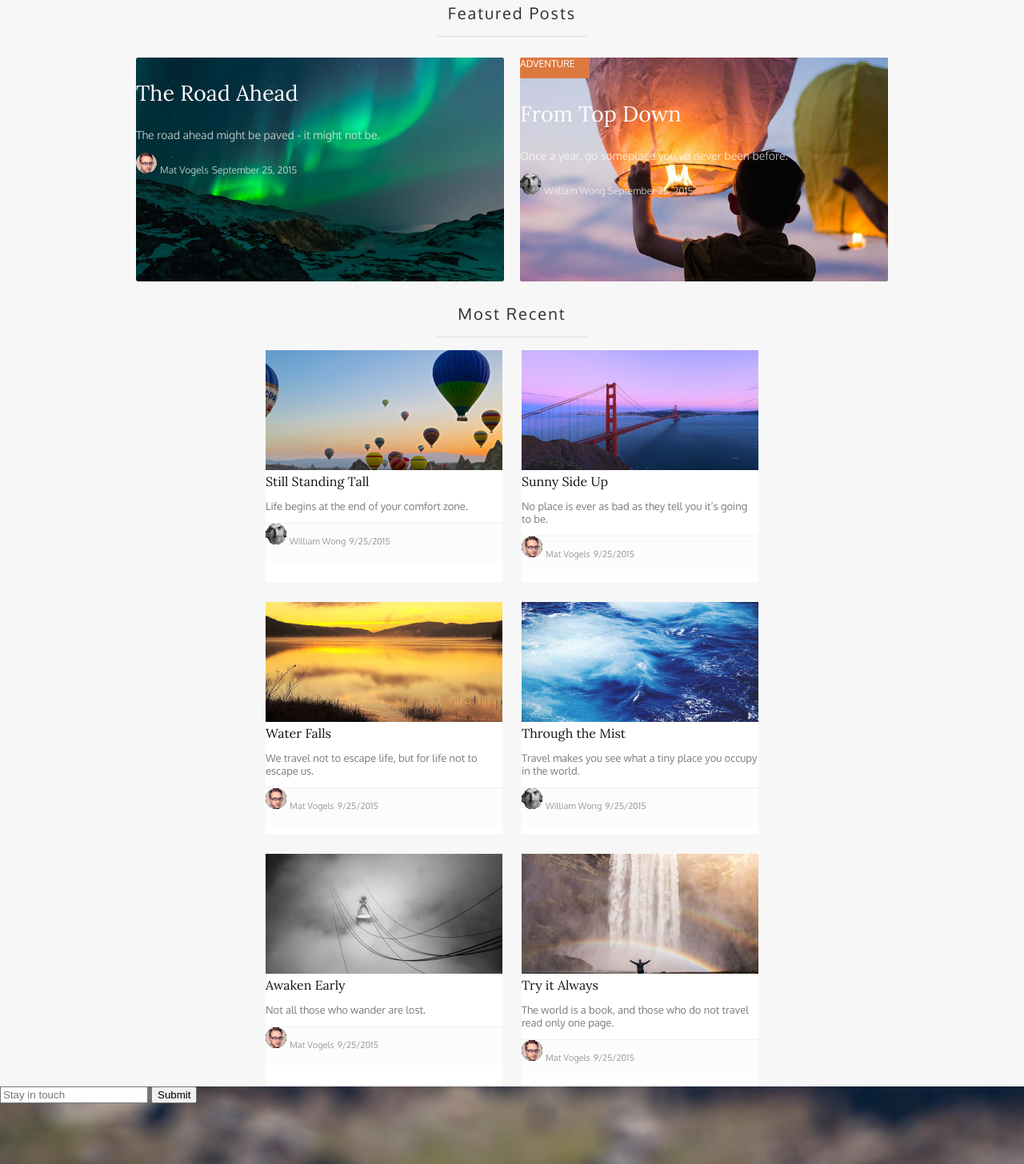
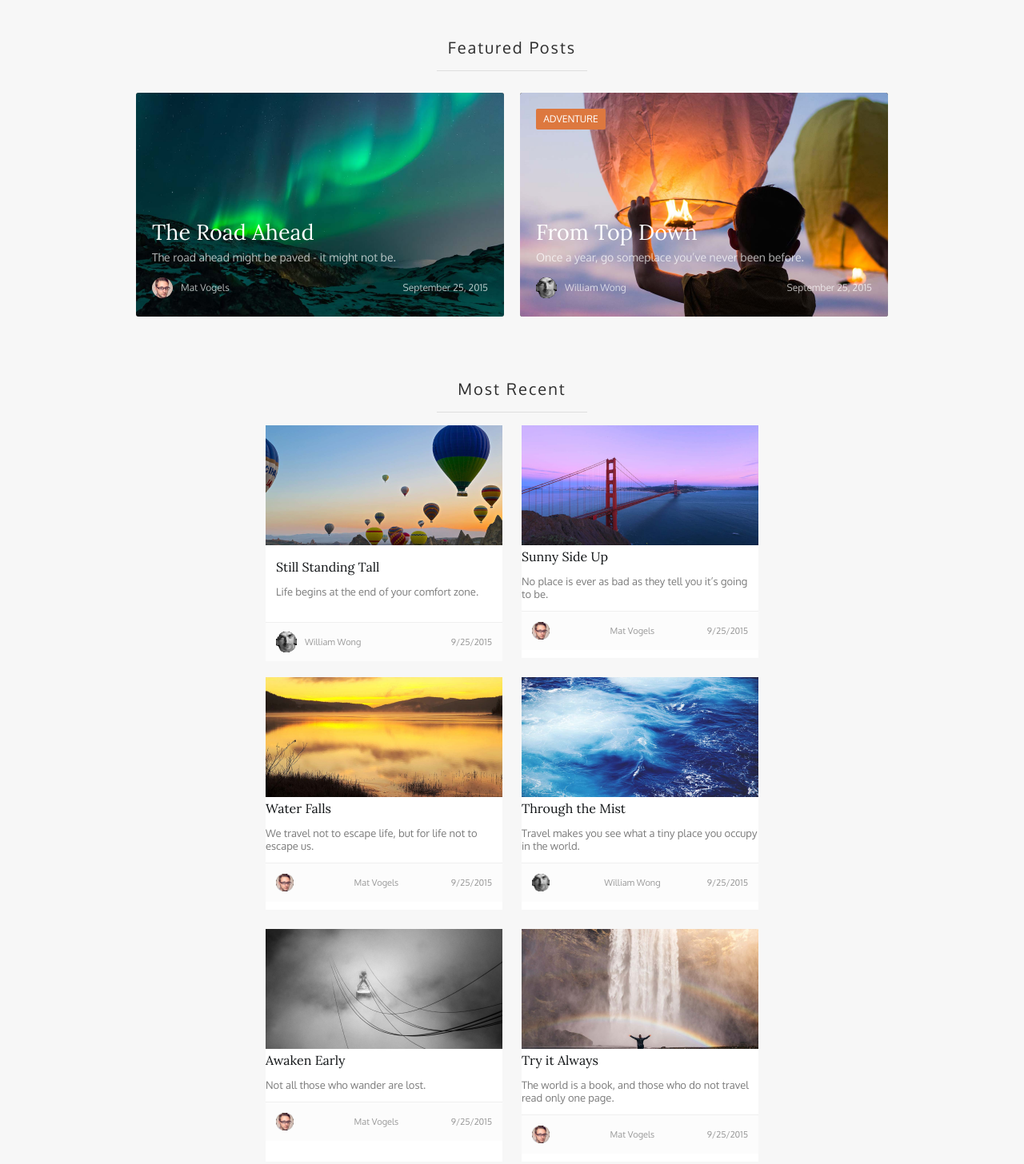
Before and after one commit to GrigoriyPoshnagovInstitute/Web-2023, a plain HTML site: page WEB/index .html in a window 1280 px wide. Shown: the part 579-2035 px from the top of the page at 80% size. Drawn offline with Linux system fonts and the light colour scheme.

Commit message:
две трети четвертой лабы сделана

```diff
--- a/WEB/css/style.css
+++ b/WEB/css/style.css
@@ -29,6 +29,15 @@
     justify-content: center;
     align-items: baseline;
     width: 100%;
+}
+
+.heading__centering
+{
+    width: 65%;
+    display: flex;
+    flex-wrap: wrap;
+    justify-content: space-between;
+    align-items: baseline;
 }
 
 .basement__escape
@@ -65,10 +74,10 @@
 
 .navigation
 {
-    width: 30%;
     display: flex;
-    justify-content: space-evenly;
-    gap: 10%;
+    width: 36%;
+    justify-content: space-between;
+    flex-wrap: wrap;
 }
 
 .navigation__link
@@ -157,6 +166,7 @@
 .main
 {
     background: rgba(247, 247, 247, 1);
+    padding-bottom: 108px;
 }
 
 .featured-posts__title
@@ -174,6 +184,7 @@
     align-items: center;
     letter-spacing: 2px;
     padding-bottom: 16px;
+    margin-top: 60px;
 }
 
 .most-recent-posts-section
@@ -210,6 +221,7 @@
     align-items: center;
     letter-spacing: 2px;
     padding-bottom: 16px;
+    margin-top: 67px;
 }
 
 .featured-posts
@@ -223,8 +235,9 @@
 
 .featured-post
 {
-    height: 280px;
-    width: 460px;
+    height: 240px;
+    width: 420px;
+    padding: 20px;
     border-radius: 3px;
     background-size: cover;
     margin: 10px 10px 10px 10px;
@@ -248,12 +261,27 @@
     flex-direction: column;
 }
 
+.featured-post__info
+{
+    display: flex;
+    justify-content: space-between;
+}
+
+.featured-post__author
+{
+    display: flex;
+    justify-content: center;
+    align-items: center;
+}
+
 .featured-post__title
 {
     font-family: 'Lora', serif;
     font-size: 27px;
     color:rgba(255, 255, 255, 1);
     font-weight: 400;
+    margin-top: 0px;
+    margin-bottom: 6px;
 }
 
 .featured-post__description
@@ -261,13 +289,16 @@
     font-family: 'Oxygen', sans-serif;
     font-size: 14px;
     color:rgba(255, 255, 255, 0.7);
+    margin-top: 0px;
+    margin-bottom: 17px;
 }
 
-.featured-post__author
+.featured-post__author-name
 {
     font-family: 'Oxygen', sans-serif;
     font-size: 12px;
     color:rgba(255, 255, 255, 0.7);
+    margin-left: 10px;
 }
 
 .featured-post__publish-date
@@ -275,6 +306,9 @@
     font-family: 'Oxygen', sans-serif;
     font-size: 12px;
     color:rgba(255, 255, 255, 0.7);
+    display: flex;
+    justify-content: center;
+    align-items: center;
 }
 
 .featured-post__splash
@@ -286,6 +320,14 @@
     font-family: 'Oxygen', sans-serif;
     font-size: 12px;
     color:#FFFFFF;
+    display: flex;
+    justify-content: center;
+    align-items: center;
+}
+
+.featured-post__upper-block
+{
+  height: 137px;
 }
 
 .most-recent-post
@@ -318,18 +360,25 @@
 .most-recent-post__info
 {
     background: rgba(252, 252, 252, 1);
-    width: 296px;
-    height: 48px;
+    width: 270px;
+    height: 22px;
     border-width: 1px 0px 0px 0px;
     border-style: solid;
     border-color: rgba(239, 239, 239, 1);
+    display: flex;
+    justify-content: space-between;
+    padding: 13px;
 }
 
-.most-recent-post__author
+.most-recent-post__author-name
 {
     font-family: 'Oxygen', sans-serif;
     font-size: 11px;
     color:rgba(153, 153, 153, 1);
+    display: flex;
+    justify-content: center;
+    align-items: center;
+    margin-left: 10px;
 }
 
 .most-recent-post__publish-date
@@ -337,19 +386,36 @@
     font-family: 'Oxygen', sans-serif;
     font-size: 11px;
     color:rgba(153, 153, 153, 1);
+    display: flex;
+    justify-content: center;
+    align-items: center;
 }
 
 .basement
 {
     background-size: cover;
     height: 378px;
+    width: 100%;
     background-image: url("village.jpg");
     background-size: cover;
 }
 
 .basement__email-input
 {
+    display: flex;
+    justify-content: center;
+    align-items: center;
+    width: 100%;
+}
+
+.basement__stay-in-touch
+{
     height: 289px;
+    width: 100%;
+    display: flex;
+    flex-direction: column;
+    justify-content: center;
+    align-items: center;
 }
 
 .basement__overlay
@@ -385,3 +451,57 @@
     font-size: 24px;
     background: rgba(247, 247, 247, 1);
 }
+
+.basement__title
+{
+    font-weight: 400;
+    font-family: 'Oxygen', sans-serif;
+    font-size: 25px;
+    color:#EFEFEF;
+    border-width: 0px 0px 1px 0px;
+    border-style: solid;
+    border-color: #DEDEDE;
+    width: 188px;
+    display: flex;
+    justify-content: center;
+    align-items: center;
+    padding-bottom: 17px;
+}
+
+.email-input
+{
+    background: #FFFFFF;
+    font-family: 'roboto', sans-serif;
+    font-size: 12px;
+    color:#817F83;
+    border: 0;
+    width: 23.5%;
+    height: 50px;
+    border-radius: 3px 0px 0px 3px;
+    padding-left: 2.5%;
+}
+
+.email-submit
+{
+    background: #FFFFFF47;
+    font-family: 'roboto', sans-serif;
+    font-size: 12px;
+    color:#F8F8F8;
+    border: 0;
+    width: 8.7%;
+    height: 50px;
+    border-radius: 0px 3px 3px 0px;
+}
+
+.most-recent-post__upper
+{
+    height: 66px;
+    padding: 13px;
+}
+
+.most-recent-post__author
+{
+    display: flex;
+    justify-content: center;
+    align-items: center;
+}
--- a/WEB/index .html
+++ b/WEB/index .html
@@ -6,9 +6,11 @@
     <link href="css/style.css" rel="stylesheet">
     <link href="https://fonts.googleapis.com/css2?family=Lora&display=swap" rel="stylesheet">
     <link href="https://fonts.googleapis.com/css2?family=Lora&family=Oxygen&display=swap" rel="stylesheet">
+    <link href="https://fonts.googleapis.com/css2?family=Roboto&display=swap" rel="stylesheet">
   </head>
   <body class="page">
     <header class="heading">
+      <div class="heading__centering">
         <span class="heading__escape heading__escape_color_white">Escape.</span>
         <nav class="navigation">
           <a href="#" class="navigation__link navigation__link_color_white">HOME</a>
@@ -16,6 +18,7 @@
           <a href="#" class="navigation__link navigation__link_color_white">ABOUT</a>
           <a href="#" class="navigation__link navigation__link_color_white">CONTACT</a>
         </nav>
+      </div>
     </header>
     <div class="welcome-sheet welcome-sheet_background">
       <h1 class="welcome-sheet__slogan welcome-sheet__slogan_color_white">Let's do it together</h1>
@@ -35,25 +38,37 @@
         <h2 class="featured-posts__title">Featured Posts</h2>
         <div class="featured-posts">
           <div class="featured-post featured-post__background_the-road-ahead">
+            <div class="featured-post__upper-block">
+            </div>
             <h3 class="featured-post__title">The Road Ahead</h3>
             <p class="featured-post__description">
               The road ahead might be paved - it might not be.
             </p>
+            <div class="featured-post__info">
+              <div class="featured-post__author">
                 <img src="images/Mat-Vogels.png" alt="Mat-Vogels"/>
-            <span class="featured-post__author">Mat Vogels</span>
+                <span class="featured-post__author-name">Mat Vogels</span>
+              </div>
               <span class="featured-post__publish-date">September 25, 2015</span>
             </div>
+          </div>
           <div class="featured-post featured-post__background_from-top-to-down">
+            <div class="featured-post__upper-block">
               <div class="featured-post__splash">
                 <span>ADVENTURE</span>
+              </div>
             </div>
             <h3 class="featured-post__title">From Top Down</h3>
             <p class="featured-post__description">
               Once a year, go someplace you’ve never been before.
             </p>
+            <div class="featured-post__info">
+              <div class="featured-post__author">
                 <img src="images/William-Wong.png" alt="William-Wong"/>
-            <span class="featured-post__author"> William Wong </span>
+                <span class="featured-post__author-name"> William Wong </span>
+              </div>
               <span class="featured-post__publish-date">September 25, 2015</span>
+            </div>
           </div>
         </div>
       </div>
@@ -62,13 +77,17 @@
         <div class="most-recent-posts">
           <div class="most-recent-post">
             <img src="images/air-baloons.png" alt="air_baloons.png" class="most-recent-post__image"/>
+            <div class="most-recent-post__upper">
               <span class="most-recent-post__title">Still Standing Tall</span>
               <p class="most-recent-post__description">
                 Life begins at the end of your comfort zone.
               </p>
+            </div>
             <div class="most-recent-post__info">
+              <div class="most-recent-post__author">
                 <img src="images/William-Wong.png" alt="William-Wong"/>
-              <span class="most-recent-post__author">William Wong</span>
+                <span class="most-recent-post__author-name">William Wong</span>
+              </div>
               <span class="most-recent-post__publish-date">9/25/2015</span>
             </div>
           </div>
@@ -80,7 +99,7 @@
             </p>
             <div class="most-recent-post__info">
               <img src="images/Mat-Vogels.png" alt="Mat-Vogels"/>
-              <span class="most-recent-post__author">Mat Vogels</span>
+              <span class="most-recent-post__author-name">Mat Vogels</span>
               <span class="most-recent-post__publish-date">9/25/2015</span>
             </div>
           </div>
@@ -92,7 +111,7 @@
             </p>
             <div class="most-recent-post__info">
               <img src="images/Mat-Vogels.png" alt="Mat-Vogels"/>
-              <span class="most-recent-post__author">Mat Vogels</span>
+              <span class="most-recent-post__author-name">Mat Vogels</span>
               <span class="most-recent-post__publish-date">9/25/2015</span>
             </div>
           </div>
@@ -104,7 +123,7 @@
             </p>
             <div class="most-recent-post__info">
               <img src="images/William-Wong.png" alt="William-Wong"/>
-              <span class="most-recent-post__author">William Wong</span>
+              <span class="most-recent-post__author-name">William Wong</span>
               <span class="most-recent-post__publish-date">9/25/2015</span>
             </div>
           </div>
@@ -116,7 +135,7 @@
             </p>
             <div class="most-recent-post__info">
               <img src="images/Mat-Vogels.png" alt="Mat-Vogels"/>
-              <span class="most-recent-post__author">Mat Vogels</span>
+              <span class="most-recent-post__author-name">Mat Vogels</span>
               <span class="most-recent-post__publish-date">9/25/2015</span>
             </div>
           </div>
@@ -128,7 +147,7 @@
             </p>
             <div class="most-recent-post__info">
               <img src="images/Mat-Vogels.png" alt="Mat-Vogels"/>
-              <span class="most-recent-post__author">Mat Vogels</span>
+              <span class="most-recent-post__author-name">Mat Vogels</span>
               <span class="most-recent-post__publish-date">9/25/2015</span>
             </div>
           </div>
@@ -136,10 +155,13 @@
       </div>
     </div>
     <footer class="basement">
+      <div class="basement__stay-in-touch">
+        <h2 class="basement__title">Stay in Touch</h2>
         <form class="basement__email-input">
-        <input type="text" placeholder="Stay in touch">
-        <input type="submit" value="Submit">
+          <input class="email-input" type="text" placeholder="Enter your email address">
+          <input class="email-submit" type="submit" value="Submit">
         </form>
+      </div>
       <div class="basement__overlay">
         <div class="basement__foot">
           <span class="basement__escape basement__escape_white">Escape</span>
```
Lines whose indentation alone changed are shown as unchanged.
